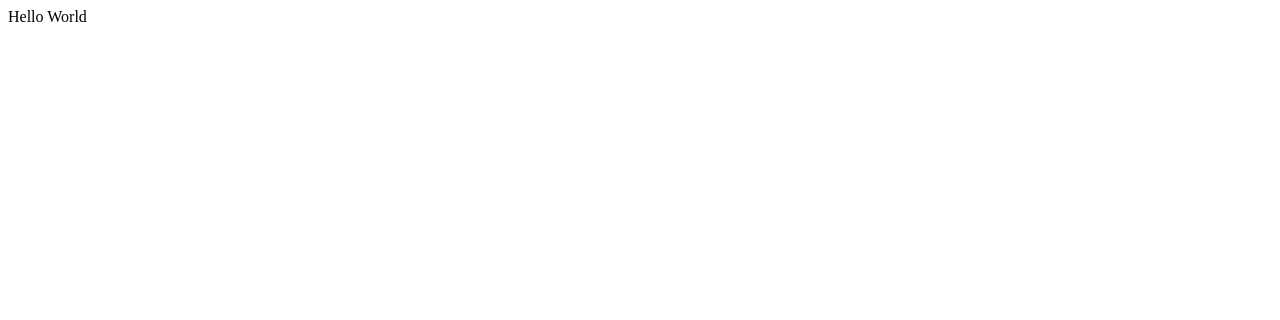
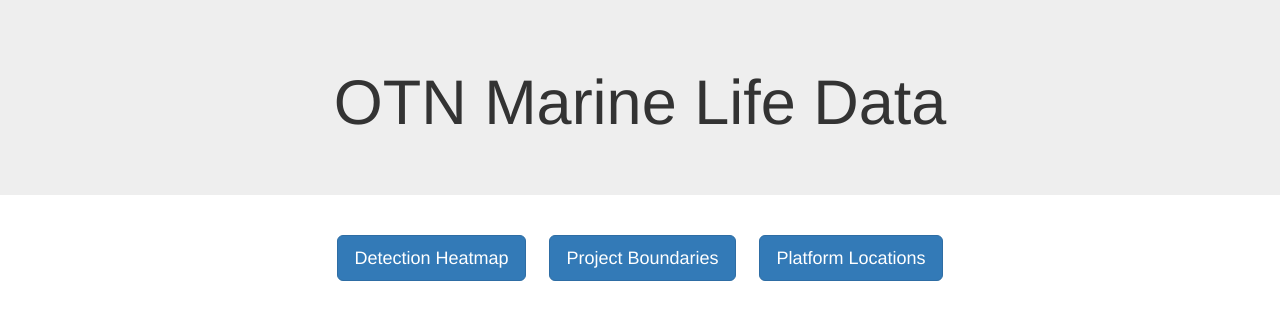
Before and after one commit to csci4140group8/sql-warehouse, a plain HTML site: page website/static/index.html in a window 1280 px wide. Drawn offline with nearby package versions, Linux system fonts and the light colour scheme.

Commit message:
home page

```diff
--- a/website/static/index.html
+++ b/website/static/index.html
@@ -1 +1,39 @@
-Hello World
+<!DOCTYPE html>
+<html>
+
+<head>
+  <meta charset="utf-8">
+  <title>Visualizations</title>
+
+  <!-- jQuery -->
+  <script src="https://cdnjs.cloudflare.com/ajax/libs/jquery/3.2.1/jquery.js"></script>
+
+  <!-- Bootstrap -->
+  <link rel="stylesheet" href="https://maxcdn.bootstrapcdn.com/bootstrap/3.3.7/css/bootstrap.min.css" integrity="sha384-BVYiiSIFeK1dGmJRAkycuHAHRg32OmUcww7on3RYdg4Va+PmSTsz/K68vbdEjh4u"
+    crossorigin="anonymous">
+  <script src="https://maxcdn.bootstrapcdn.com/bootstrap/3.3.7/js/bootstrap.min.js" integrity="sha384-Tc5IQib027qvyjSMfHjOMaLkfuWVxZxUPnCJA7l2mCWNIpG9mGCD8wGNIcPD7Txa"
+    crossorigin="anonymous"></script>
+
+  <style>
+    .btn {
+      margin: 10px;
+    }
+    .jumbotron h1 {
+      text-align: center;
+    }
+  </style>
+
+</head>
+
+<body>
+  <div class="jumbotron">
+    <h1 class="display-1">OTN Marine Life Data</h1>
+  </div>
+  <div class="col-md-12 text-center btn-wrapper">
+    <a class="btn btn-primary btn-lg" href="/heatmap.html">Detection Heatmap</a>
+    <a class="btn btn-primary btn-lg" href="/projectboundaries.html">Project Boundaries</a>
+    <a class="btn btn-primary btn-lg" href="/platforms.html">Platform Locations</a>
+  </div>
+</body>
+
+</html>
```
